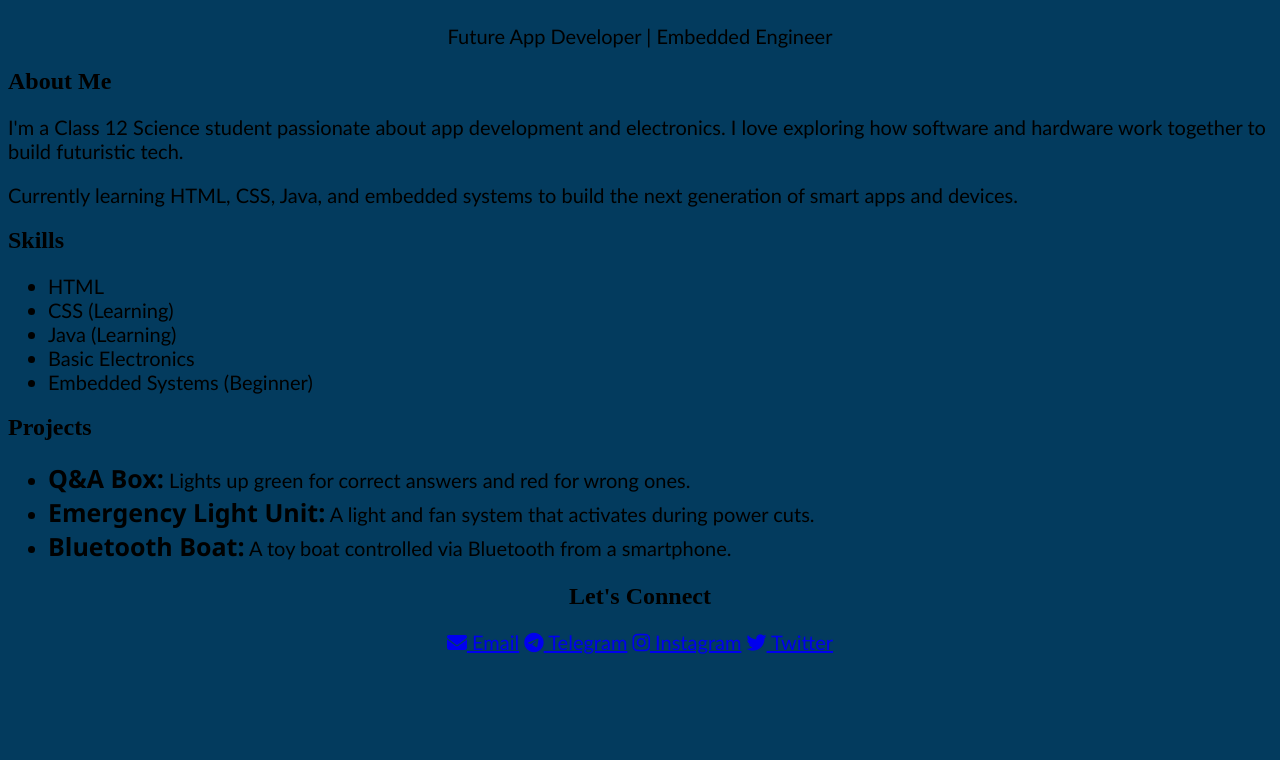
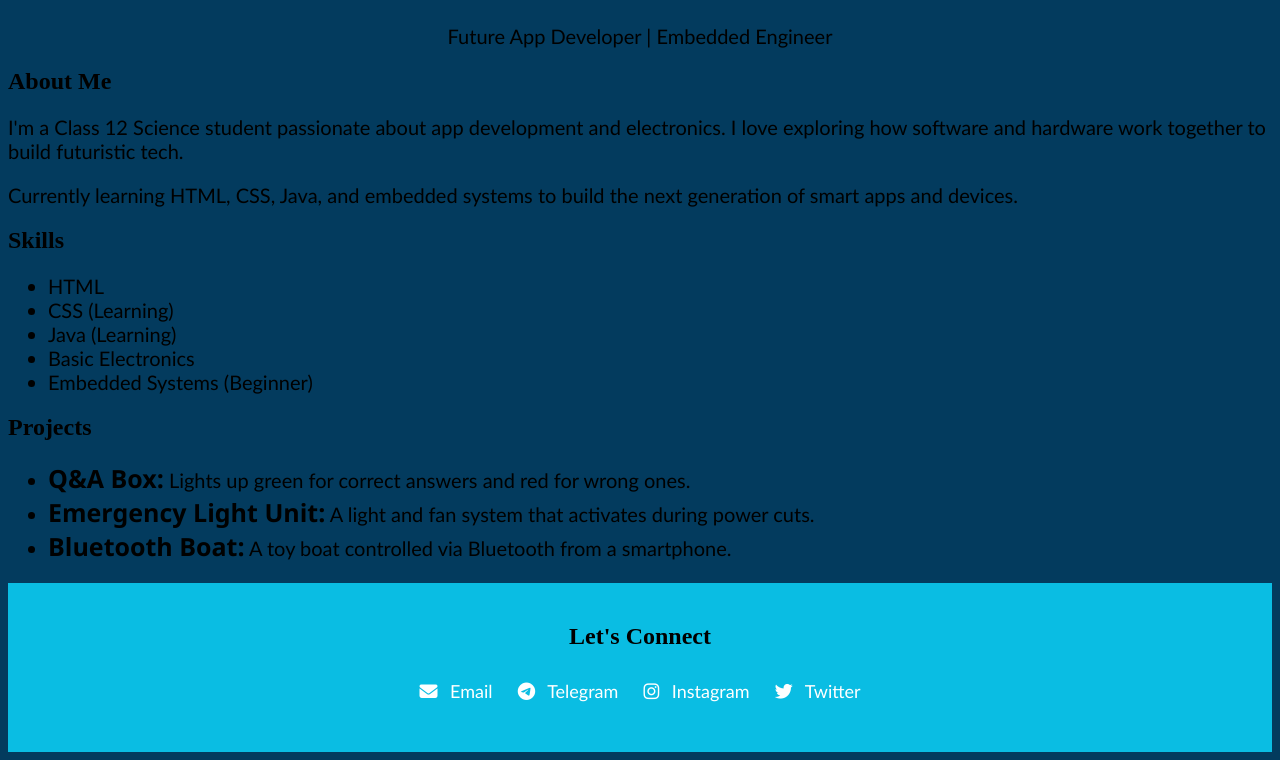
Before and after one commit to sonababu-100/my-portfolio, a plain HTML site: page index.html in a window 1280 px wide. Shown: the part 581-1341 px from the top of the page. Before the commit the page ends 1255 px from the top, so only its background shows below. Drawn offline with Linux system fonts and the light colour scheme.

Commit message:
Update Style.Css
Just commiting changes in css

```diff
--- a/Style.Css
+++ b/Style.Css
@@ -21,7 +21,31 @@ ul{
 img{
     border-radius: 8px;
 }
-footer{
-    text-align: center;
+footer {
+  background-color: #0abde3; /* your blue background */
+  padding: 20px 10px;
+  text-align: center;
+}
 
+footer a {
+  color: #ffffff;            /* White text */
+  text-decoration: none;
+  font-size: 18px;
+  margin: 10px;
+  display: inline-block;
+  transition: color 0.2s ease, transform 0.2s ease;
 }
+
+footer a i {
+  color: #ffffff;            /* White icon */
+  margin-right: 8px;
+}
+
+footer a:hover {
+  color: #ffe600;            /* Yellowish hover (or change as you like) */
+  transform: scale(1.1);
+}
+
+footer a:hover i {
+  color: #ffe600;            /* Same hover for icon */
+}
```
